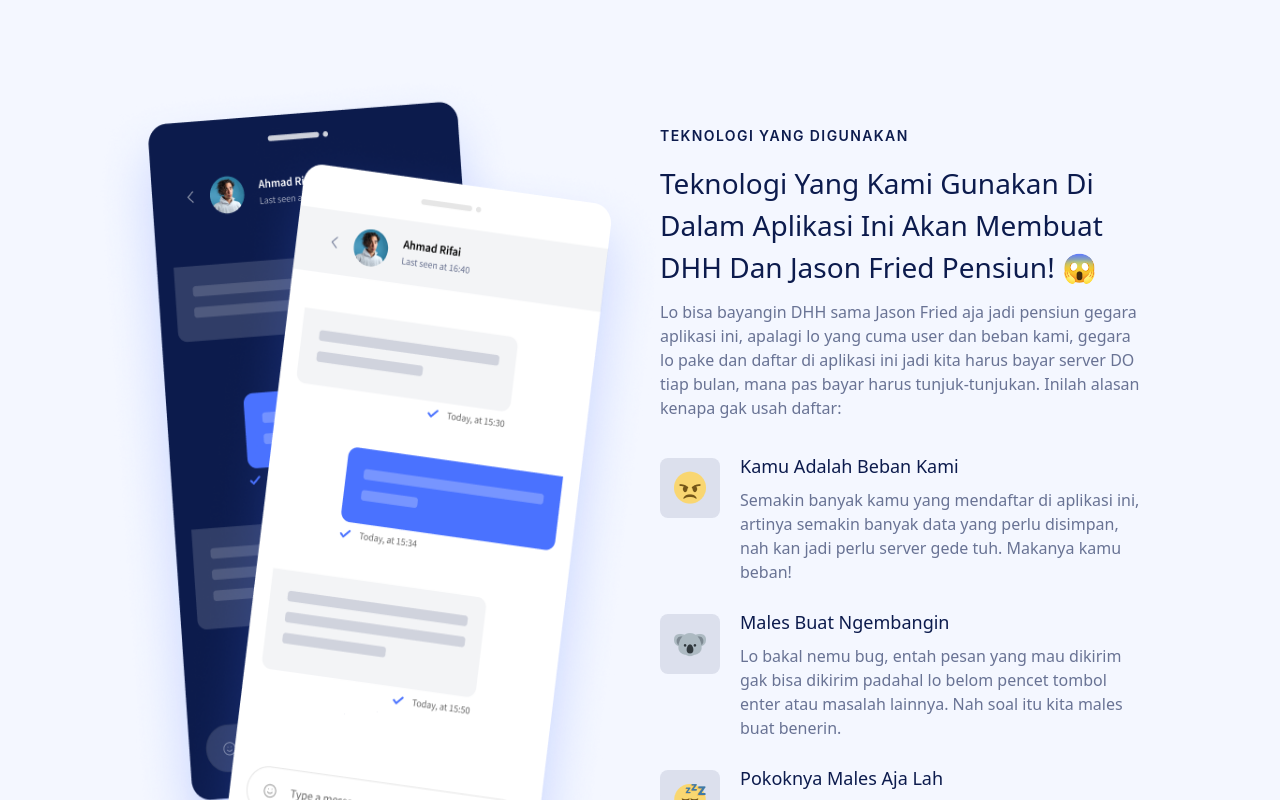
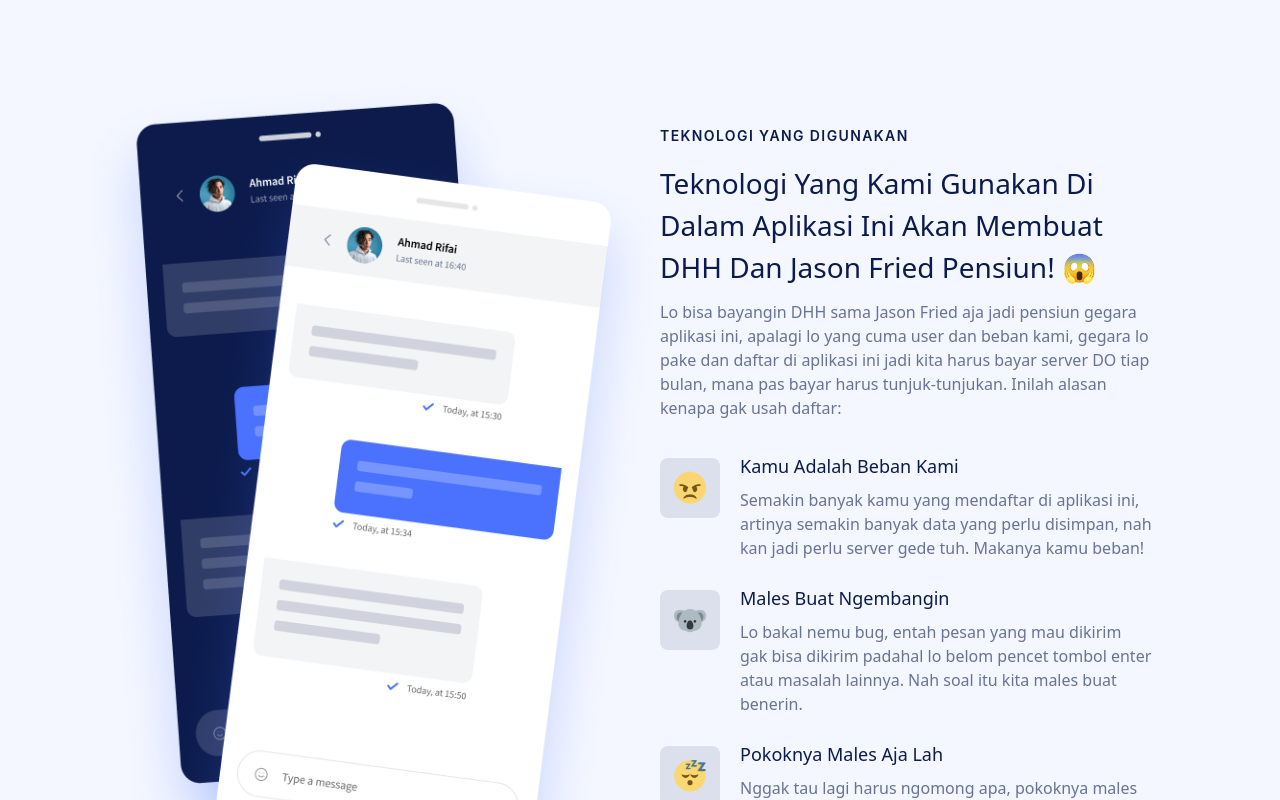
Before and after one commit to hudadamar21/codedesign-chat-n-rechat, a Svelte app: page / in a window 1280 px wide. Shown: the part 900-1700 px from the top of the page. Built offline with nearby package versions, Linux system fonts and the light colour scheme.

Commit message:
Update TeknologiSection.svelte

```diff
--- a/src/components/sections/TeknologiSection.svelte
+++ b/src/components/sections/TeknologiSection.svelte
@@ -22,7 +22,7 @@
   ];
 </script>
 
-<section id="teknologi" class="grid grid-cols-1 md:grid-cols-2 gap-10 px-3">
+<section id="teknologi" class="grid grid-cols-1 md:grid-cols-2 gap-10 px-5 md:px-0">
   <img class="h-full w-2/3 md:w-full mx-auto md:scale-[1.2] mt-5" src="/images/teknologi.png" alt="teknologi" />
   <div class="">
     <SectionTitle
```
